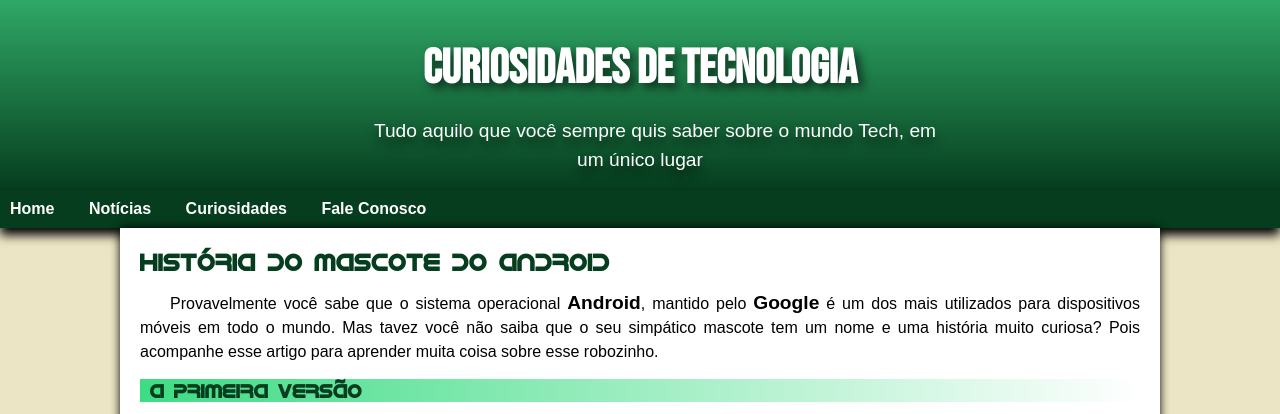
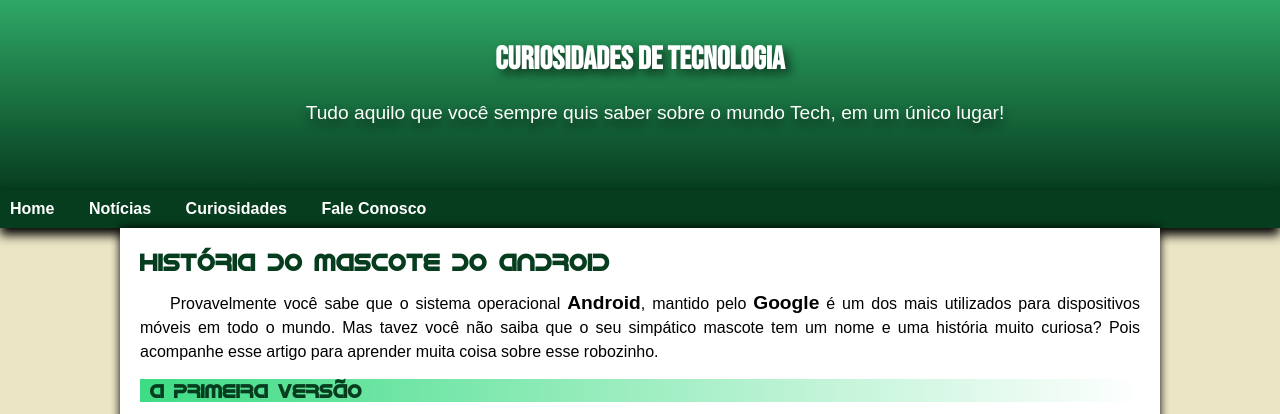
Before and after one commit to dimasadese/desafio, a plain HTML site: page index.html in a window 1280 px wide. Shown: the top 414 px of the page. Drawn offline with Linux system fonts and the light colour scheme.

Commit message:
trocas
troquei umas coisas

```diff
--- a/estilo/estilo.css
+++ b/estilo/estilo.css
@@ -70,8 +70,8 @@ header > h1
     color: white;
     font-family:var(--fonte-destaque);
     text-align: center;
-    margin-bottom: 20px;
-    font-size: 3em;
+    padding-bottom: 20px;
+    font-size: 2em;
     text-shadow: 5px 5px 10px rgba(0, 0, 0, 0.612);
 
 
@@ -79,7 +79,7 @@ header > h1
 header > p{
     color: white;
     font-family: var(--fonte-padrao);
-    max-width: 600px;
+    max-width: 800px;
     font-size: 1.2em;
     margin: auto;
     text-align: center;
@@ -92,6 +92,7 @@ header > p{
 nav
 {
     background-color: var(--cor5);
+
     padding: 10px;
     box-shadow: 0px 7px 10px black;
 }
--- a/index.html
+++ b/index.html
@@ -7,11 +7,12 @@
 
     <link rel="shortcut icon" href="imagens/favicon.ico" type="image/x-icon">
     <link rel="stylesheet" href="estilo/estilo.css">
+
 </head>
 <body>
     <header>
         <h1>Curiosidades de Tecnologia</h1>
-            <p>Tudo aquilo que você sempre quis saber sobre o mundo Tech, em um único lugar</p>
+            <p>Tudo aquilo que você sempre quis saber sobre o mundo Tech, em um único lugar!</p>
     </header>
     <nav>
         <a href="">Home</a>
```
